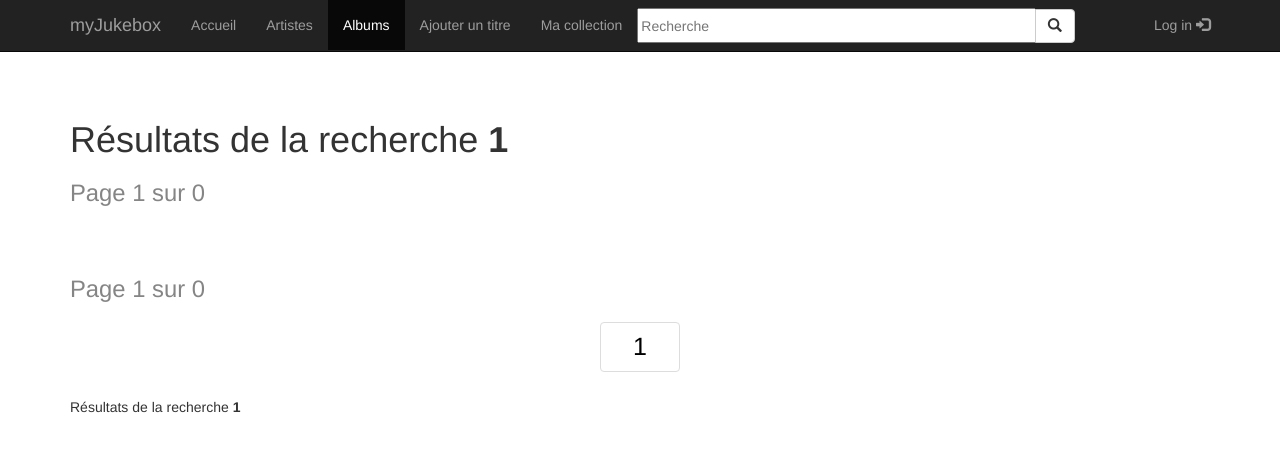
After one commit to jules-larue/myJukebox, a Flask app: page /recherche_resultats/1 in a window 1280 px wide. The commit adds this page. Shown: the top 452 px of the page. Run offline with Flask 2, Linux system fonts and the light colour scheme; data that the repository does not hold is empty; some libraries are stand-ins or nearby versions.

Commit message:
barre de recherche fonctionnelle

```diff
--- a/app/app.py
+++ b/app/app.py
@@ -23,3 +23,5 @@ def mkpath(p):
 from flask.ext.sqlalchemy import SQLAlchemy
 app.config['SQLALCHEMY_DATABASE_URI'] = ('sqlite:///'+mkpath('../app.db'))
 db=SQLAlchemy(app)
+
+app.config['SECRET_KEY'] = "ca4fea79-f05e-4f0c-af86-261fd3b830c5"
--- a/app/models.py
+++ b/app/models.py
@@ -1,4 +1,8 @@
 from app import db
+from flask.ext.wtf import Form
+from wtforms import StringField
+from wtforms.validators import DataRequired
+import sqlalchemy
 
 class Artiste(db.Model):
     id  = db.Column(db.Integer, primary_key=True)
@@ -50,6 +54,10 @@ class Utilisateur(db.Model):
     def __repr__(self):
         return "<User %s >" % (self.login)
 
+class SearchForm(Form):
+    search = StringField("Recherche", validators=[DataRequired()])
+
+
 
 
 ###################################
@@ -70,3 +78,8 @@ def get_some_albums_by_artist(album_id):
     """ renvoie quelques albums (4 maximums) de l'artiste associé à l'id de l'album passé en paramètre """
     idArtiste = Album.query.filter(Album.id==album_id).one().artiste_id
     return Album.query.filter((Album.artiste_id==idArtiste) & (Album.id!=album_id)).limit(4).all()
+
+
+def get_results_of_search(research, page):
+    """ renvoie tous les albums dont le titre contient une partie de la recherche (ou est égal à la recherche)"""
+    return Album.query.filter(sqlalchemy.func.lower(Album.titre).contains(research.lower())).paginate(page, 12, False)
--- a/app/static/albums.css
+++ b/app/static/albums.css
@@ -47,7 +47,7 @@ h2{
 
 h3{
     font-size:1.3em;
-    width:90%;
+    width:85%;
     margin:auto;
     margin-top:18px;
 }
--- a/app/static/base.css
+++ b/app/static/base.css
@@ -24,6 +24,11 @@ nav ul{
 .navbar-right{
     bottom:50px;
     margin-right:0px;
+}
+
+#search{
+    width:100%;
+    height:35px;
 }
 
 .input-group{
--- a/app/templates/albums.html
+++ b/app/templates/albums.html
@@ -8,7 +8,9 @@
 
 {% block main %}
 
-<h1>Tous nos albums</h1>
+<h1>
+  {% block h1 %}Tous nos albums{% endblock %}
+</h1>
 
 <!-- Bloc avec tous les résultats -->
 {% block resultats %}
--- a/app/templates/base.html
+++ b/app/templates/base.html
@@ -26,9 +26,10 @@
       </ul>
 
       <!-- The search bar -->
-	    <form class="navbar-form" role="search">
+      <form class="navbar-form" role="search" action=" {{ url_for('recherche') }} " method="POST">
         <div class="input-group">
-            <input type="text" class="form-control" placeholder="Recherche" name="srch-term" id="srch-term">
+	  {{ g.searchForm.hidden_tag() }}
+	  {{ g.searchForm.search(size=30, placeholder="Recherche") }}
           <div class="input-group-btn">
             <button class="btn btn-default" type="submit"><i class="glyphicon glyphicon-search"></i></button>
           </div>
--- /dev/null
+++ b/app/templates/search_results.html
@@ -0,0 +1,66 @@
+{% extends "albums.html" %}
+
+{% block styles %}
+{{super()}}
+{% endblock %}
+
+{% block title %}Résultats de recherche{% endblock %}
+
+{% block main %}
+{{super()}}
+{% block h1 %}Résultats de la recherche <b>{{query}}</b>{% endblock %}
+{% endblock %}
+
+
+<!-- Bloc pour les liens de pagination -->
+{% block pagination %}
+<ul class="pagination">
+
+<!-- Page précédente -->
+{% if page>1 %}
+<li>
+      <a href="{{ url_for('recherche_resultats', query=query, page=albums.prev_num) }}" class="page-link" aria-label="Previous">
+        <span aria-hidden="true">&laquo;</span>
+      </a>
+</li>
+{% endif %}
+
+<!-- Deux pages avant -->
+{% if page>2 %}
+<li><a class="page-link num-link" href="{{ url_for('recherche_resultats', query=query, page=albums.prev_num-1) }}">{{albums.prev_num-1}}</a></li>
+{% endif %}
+
+<!-- Numéro précedent -->
+{% if albums.has_prev %}
+<li><a class="page-link num-link" href="{{ url_for('recherche_resultats', query=query, page=albums.prev_num) }}">{{albums.prev_num}}</a></li>
+{% endif %}
+
+<!-- Le numéro de page courante -->
+<li><a class="page-link active" href="#">{{page}}</a></li>
+
+<!-- Numéro suivant -->
+{% if albums.has_next %}
+<li><a class="page-link num-link" href="{{ url_for('recherche_resultats', query=query, page=albums.next_num) }}">{{albums.next_num}}</a></li>
+{% endif %}
+
+<!-- Deux pages après -->
+{% if page<=albums.pages-2 %}
+<li><a class="page-link num-link" href="{{ url_for('recherche_resultats', query=query, page=albums.next_num+1) }}">{{albums.next_num+1}}</a></li>
+{% endif %}
+
+<!-- Page suivante -->
+{% if page<albums.pages %}
+<li>
+      <a href="{{ url_for('recherche_resultats', query=query, page=albums.next_num) }}" class="page-link" aria-label="Next">
+        <span aria-hidden="true">&raquo;</span>
+      </a>
+</li>
+{% endif %}
+</ul> <!-- Fin de la pagination ul -->
+
+{% endblock %} <!-- Fin bloc pagination -->
+
+
+{% block js %}
+curTab = "albums-tab"
+{% endblock %}
--- a/app/views.py
+++ b/app/views.py
@@ -1,6 +1,10 @@
 from .app import app
-from .models import get_albums, get_album_by_id, get_some_albums_by_artist
-from flask import render_template
+from .models import get_albums, get_album_by_id, get_some_albums_by_artist, SearchForm, get_results_of_search
+from flask import render_template, g, redirect, url_for
+
+@app.before_request
+def before_request():
+    g.searchForm = SearchForm()
 
 
 @app.route("/home")
@@ -20,3 +24,20 @@ def album(id):
     return render_template("album_page.html",
                            album=get_album_by_id(id),
                            otherAlbumsFromArtist = get_some_albums_by_artist(id))
+
+
+@app.route("/recherche/", methods=("GET", "POST"))
+def recherche():
+    if not g.searchForm.validate_on_submit():
+        return redirect(url_for('home'))
+    return redirect(url_for('recherche_resultats', query=g.searchForm.search.data))
+
+
+@app.route("/recherche_resultats/<query>")
+@app.route("/recherche_resultats/<query>/<int:page>")
+def recherche_resultats(query, page=1):
+    results = get_results_of_search(query, page)
+    return render_template('search_results.html',
+                           query=query,
+                           albums=results,
+                           page=page)
```
Lines whose indentation alone changed are shown as unchanged.
